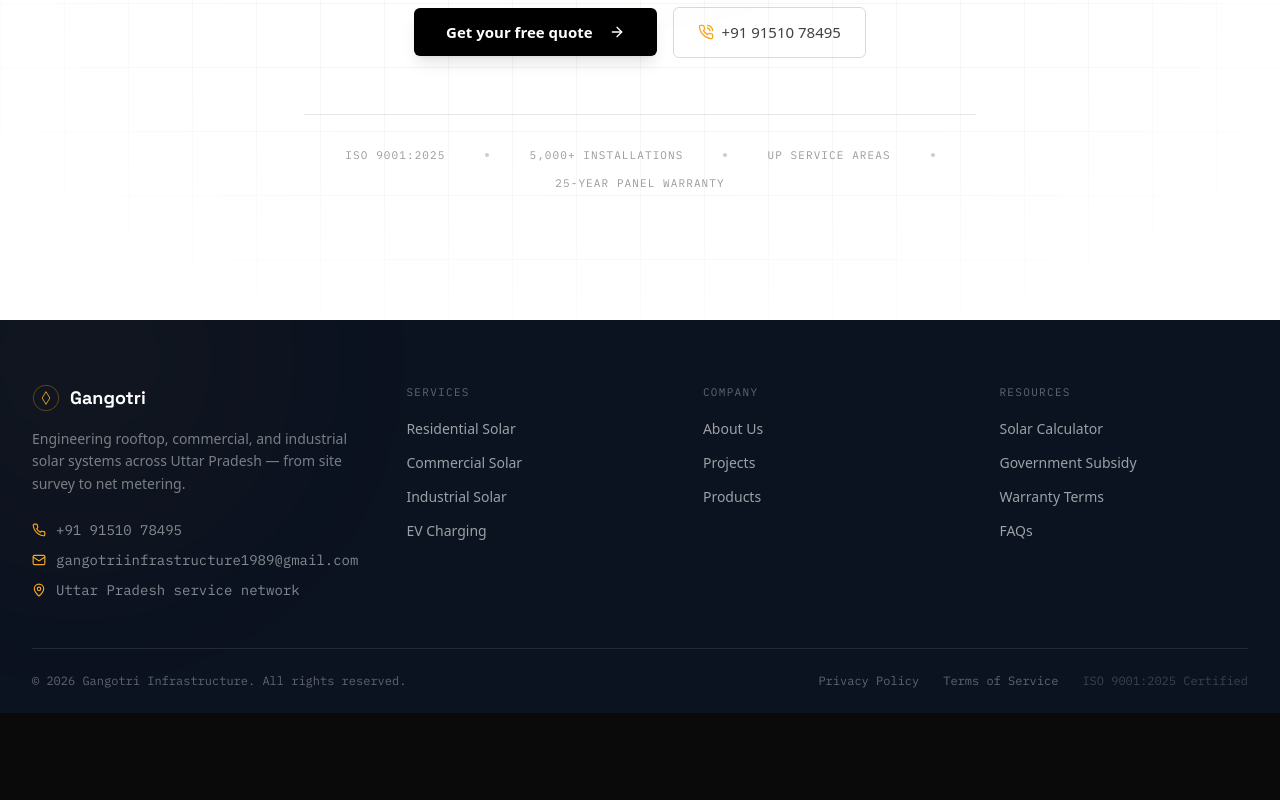
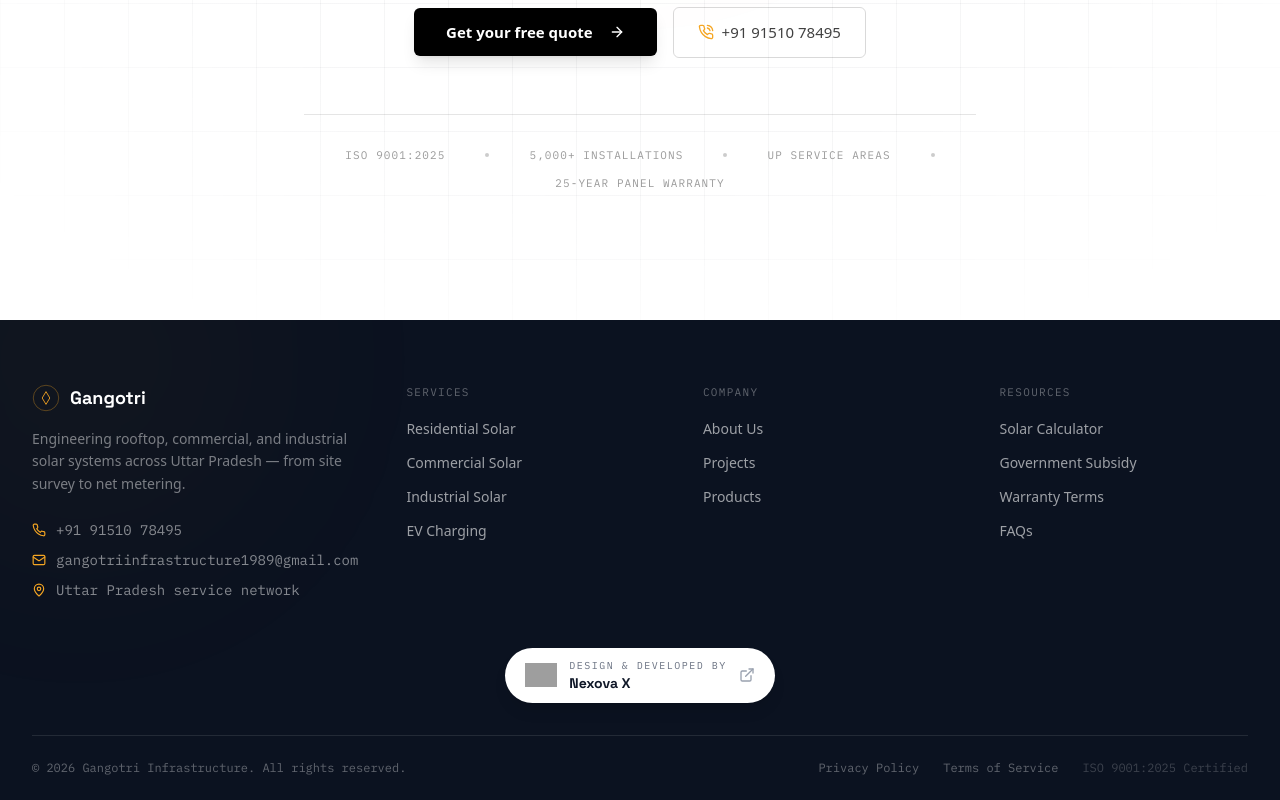
Before and after one commit to alok957641/gangotri-infrastructure, a Next.js app: page / in a window 1280 px wide. Shown: the part 6190-6990 px from the top of the page. Before the commit the page ends 6903 px from the top, so only its background shows below. Built offline with nearby package versions, Linux system fonts and the light colour scheme; grey boxes are pictures that could not be loaded.

Commit message:
Add design badge with logo and external link
Added a badge for 'Design & Developed by Nexova X' with a logo and link.

```diff
--- a/components/sections/Footer.tsx
+++ b/components/sections/Footer.tsx
@@ -3,7 +3,7 @@
 import { useRef } from 'react';
 import Link from 'next/link';
 import { motion, useInView, useReducedMotion, useScroll, useTransform } from 'framer-motion';
-import { Phone, Mail, MapPin } from 'lucide-react';
+import { Phone, Mail, MapPin, ExternalLink } from 'lucide-react';
 
 const columns = [
   {
@@ -41,20 +41,15 @@ export const Footer = () => {
   const shouldReduceMotion = useReducedMotion();
 
   // -------- SCROLL-DRIVEN EFFECTS (subtle) --------
-  // Grid opacity – fades in as scroll reaches footer
   const gridOpacity = useTransform(scrollY, [0, 800], [0, 0.7]);
-
-  // Glow movement – moves horizontally
   const glowX = useTransform(scrollY, [0, 1000], ['-30%', '10%']);
   const glowOpacity = useTransform(scrollY, [0, 800], [0, 0.6]);
 
-  // Bottom bar – slides up (only once when in view)
   const barVariants = {
     hidden: { opacity: 0, y: 20 },
     visible: { opacity: 1, y: 0, transition: { duration: 0.6, delay: 0.4 } },
   };
 
-  // Container stagger for columns
   const containerVariants = {
     hidden: { opacity: 0 },
     visible: {
@@ -159,6 +154,37 @@ export const Footer = () => {
           ))}
         </motion.div>
 
+        {/* ── Centered “Design & Developed by” badge ── */}
+        <motion.div
+          initial={{ opacity: 0, y: 20 }}
+          animate={isInView ? { opacity: 1, y: 0 } : { opacity: 0, y: 20 }}
+          transition={{ duration: 0.6, delay: 0.5 }}
+          className="flex justify-center pb-8"
+        >
+          <a
+            href="https://www.nexovax.in/"
+            target="_blank"
+            rel="noopener noreferrer"
+            className="group inline-flex items-center gap-3 rounded-full bg-white px-5 py-2.5 shadow-lg transition-all hover:scale-[1.02] hover:shadow-xl"
+          >
+            {/* 👇 Yaha apni PNG image ka path dena hai */}
+            <img
+              src="/nexova-x-logo.png"
+              alt="Nexova X"
+              className="h-6 w-auto"
+            />
+            <div className="flex flex-col text-left">
+              <span className="font-['IBM_Plex_Mono'] text-[10px] uppercase tracking-[0.15em] text-gray-500">
+                Design &amp; Developed by
+              </span>
+              <span className="font-['Space_Grotesk'] text-sm font-bold text-gray-900">
+                Nexova X
+              </span>
+            </div>
+            <ExternalLink className="h-4 w-4 text-gray-400 transition-colors group-hover:text-[#F5A623]" />
+          </a>
+        </motion.div>
+
         {/* Bottom bar – slide up on view */}
         <motion.div
           variants={barVariants}
```
